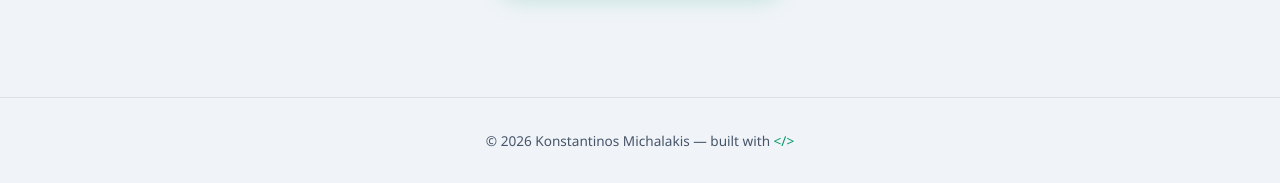
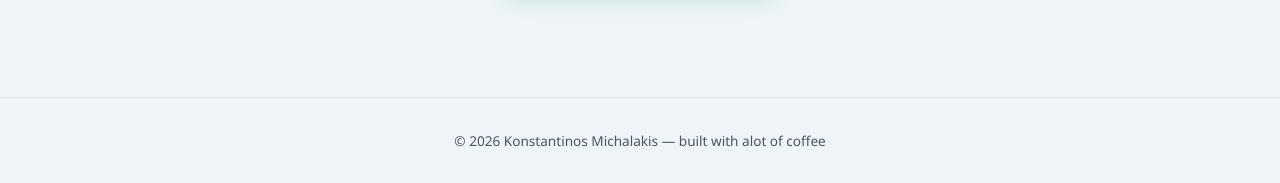
Before and after one commit to KonstantinosMichalakis/portfolio, a plain HTML site: page index.html in a window 1280 px wide. Shown: the part 2190-2373 px from the top of the page. Drawn offline with Linux system fonts and the light colour scheme.

Commit message:
Modify footer message in index.html
Updated footer text to reflect a more casual tone.

```diff
--- a/index.html
+++ b/index.html
@@ -762,8 +762,7 @@
   <!-- ======== FOOTER ======== -->
   <footer>
     <div class="container">
-      &copy; 2026 Konstantinos Michalakis &mdash; built with
-      <span style="color: var(--accent);">&lt;/&gt;</span>
+      &copy; 2026 Konstantinos Michalakis &mdash; built with alot of coffee
     </div>
   </footer>
 
```
